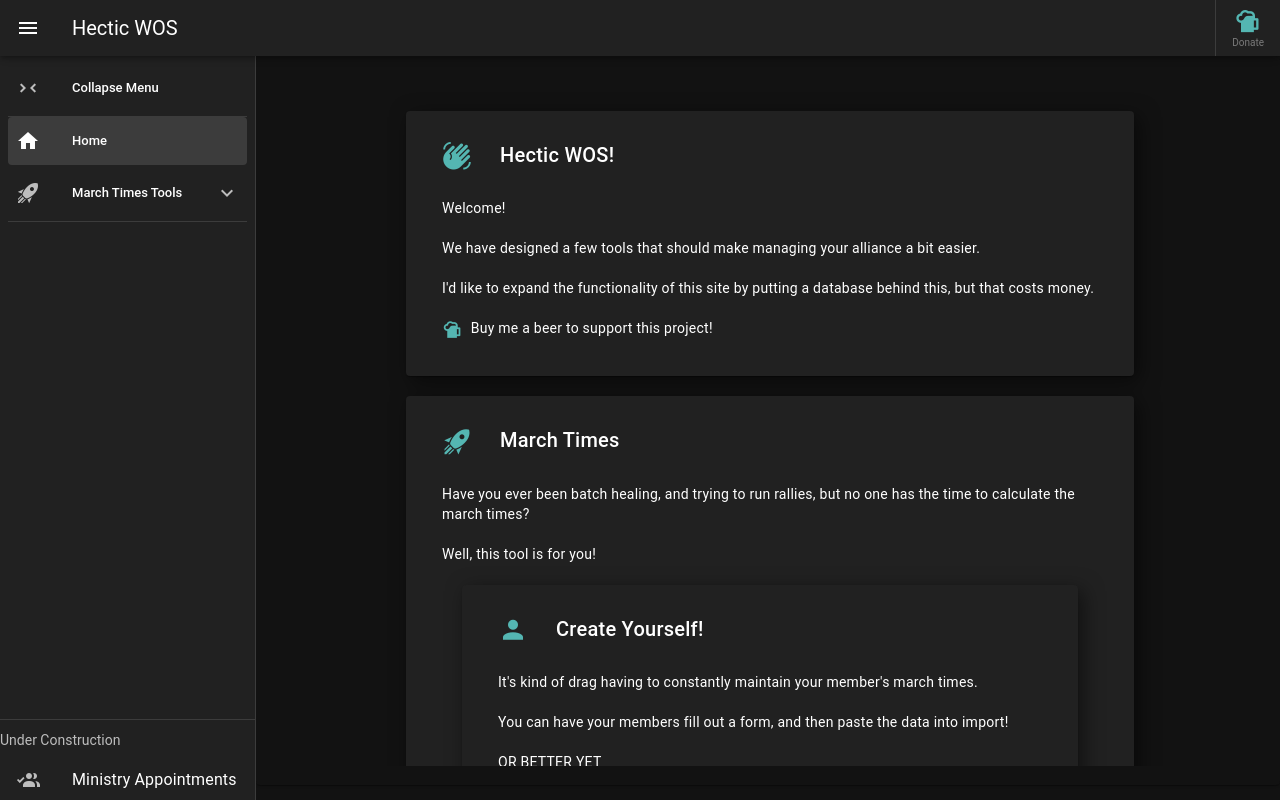
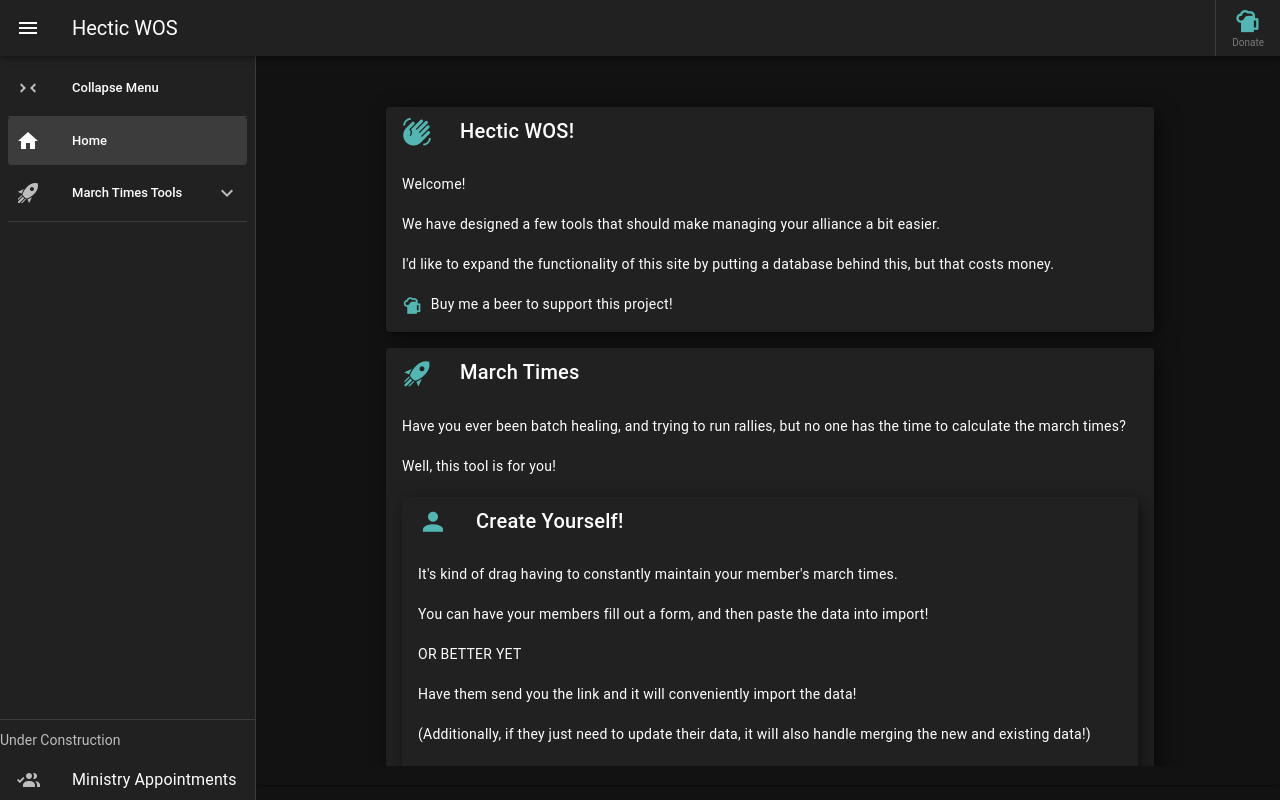
Before and after one commit to HecticEnergy/hectic-wos, a Vue app: page / in a window 1280 px wide. Built offline with nearby package versions, Linux system fonts and the light colour scheme; what vue3-tour would draw is missing.

Commit message:
HomeCard - fix egregious padding

```diff
--- a/src/components/home/HomeCard.vue
+++ b/src/components/home/HomeCard.vue
@@ -1,5 +1,5 @@
 <template>
-  <v-card rounded class="ma-5 pa-5" style="filter: drop-shadow(5px 5px 10px rgba(0, 0, 0, 0.5))" >
+  <v-card rounded v-bind="$attrs" class="my-4" style="filter: drop-shadow(5px 5px 10px rgba(0, 0, 0, 0.5))" >
     <v-card-title>
       <v-row class="d-flex">
         <v-col cols="auto" shrink class="mr-5">
```
